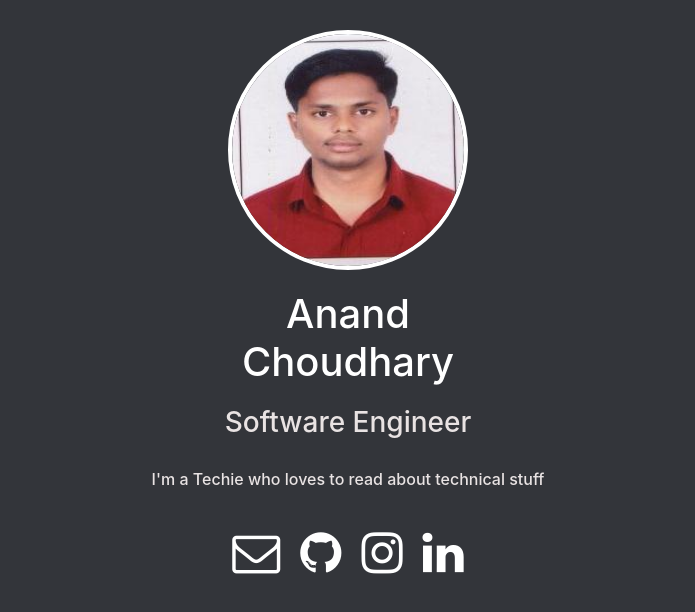
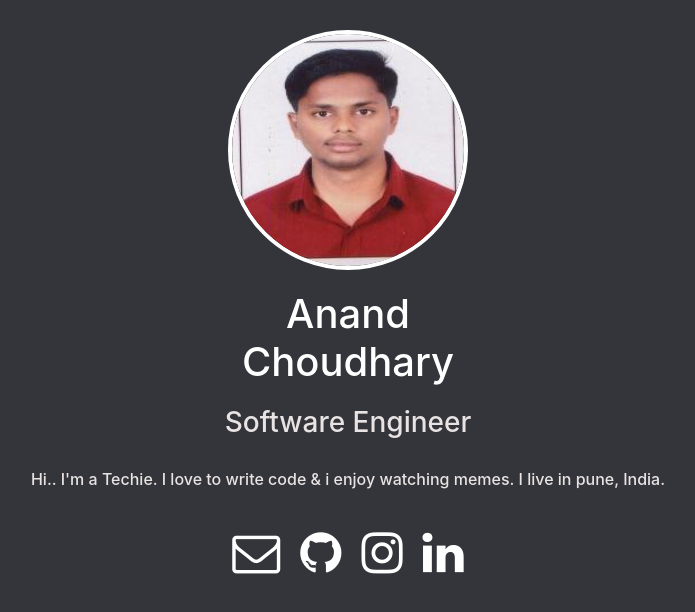
Before and after one commit to anandpc/anandpc.github.io, a plain HTML site: page index.html in a window 1280 px wide. Shown: the whole page, without its empty margins (292-987 px from the left). Drawn offline with nearby package versions, Linux system fonts and the light colour scheme.

Commit message:
Update index.html

```diff
--- a/index.html
+++ b/index.html
@@ -19,7 +19,7 @@
         <div class="info">
             <h1 id="info-heading">Anand<br>Choudhary</h1>
             <h3 id="info-sub-heading">Software Engineer</h3>
-            <h6 id="info-about">I'm a Techie who loves to read about technical stuff</h6>
+            <h6 id="info-about">Hi.. I'm a Techie. I love to write code & i enjoy watching memes. I live in pune, India.</h6>
         </div>
 
         <div class="contact-icons d-flex justify-content-center">
```
